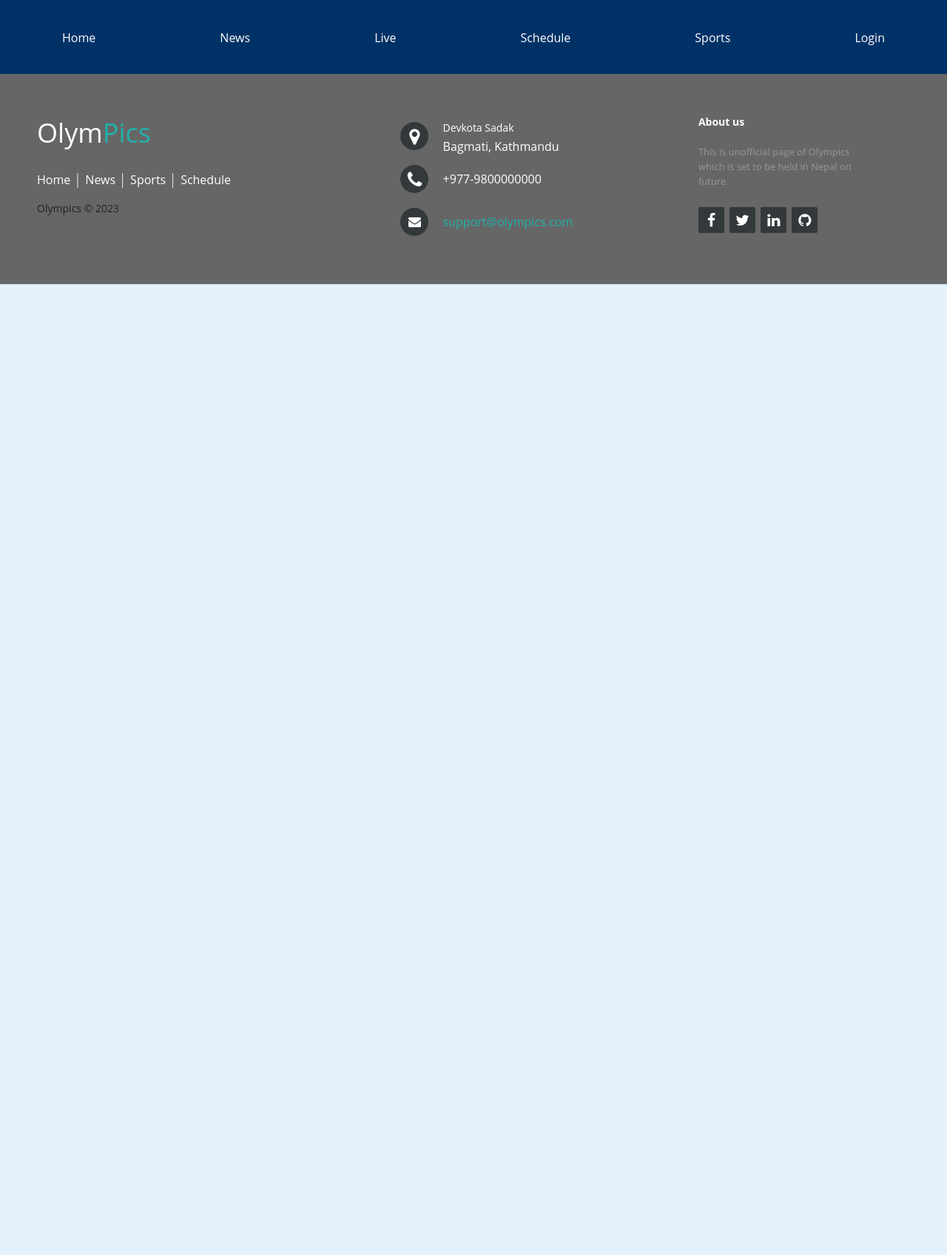
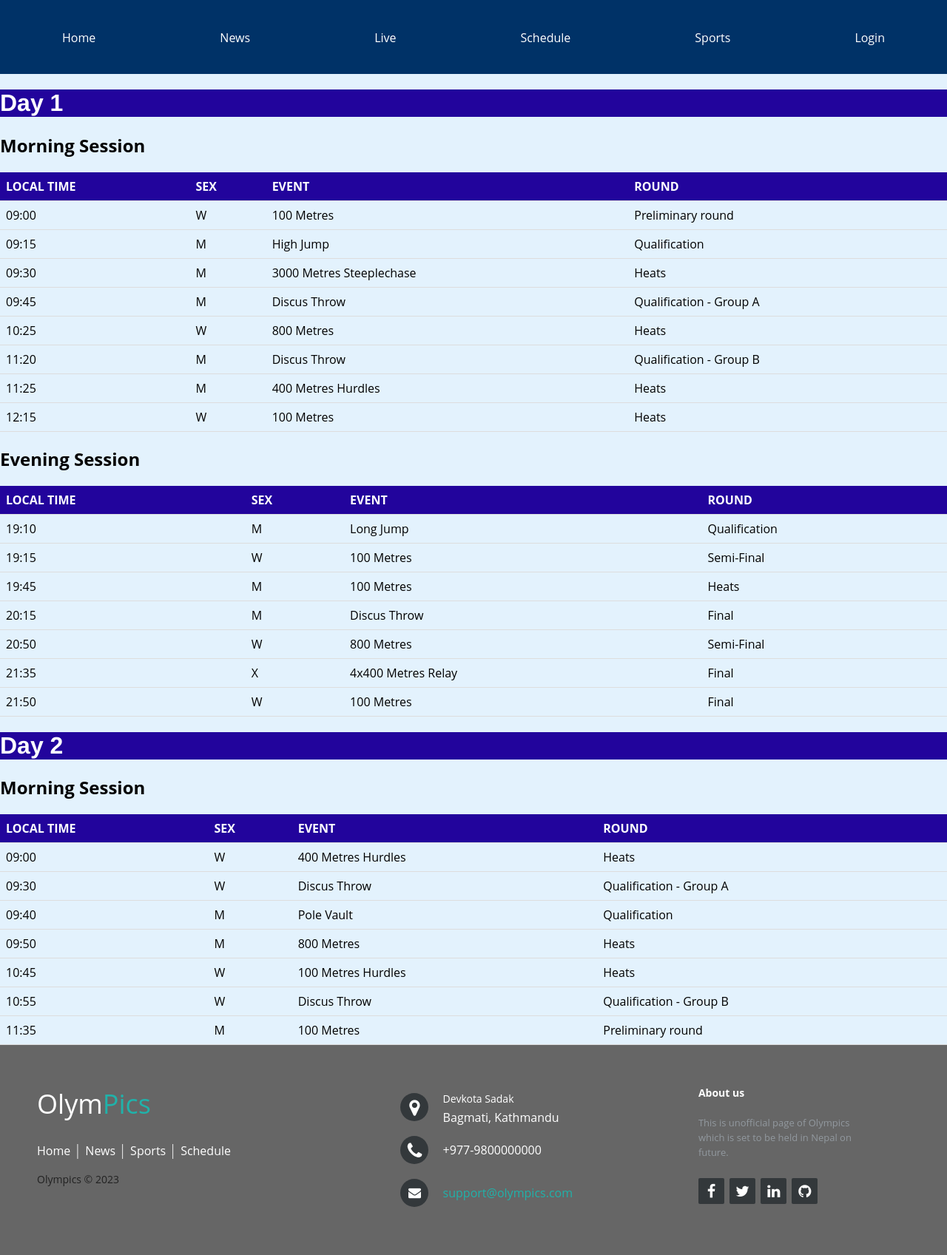
Before and after one commit to shreejal1/olympics, a PHP site: page /schedule.php in a window 1280 px wide. Shown: the whole page at 74% size. Before the commit the page ends 385 px from the top, so only its background shows below. Run offline with PHP 8.4, Linux system fonts and the light colour scheme.

Commit message:
maximnum work completed, some parts of secondary and final touch remain

```diff
--- a/schedule.php
+++ b/schedule.php
@@ -3,7 +3,173 @@ require('header.php');
 // echo $_SESSION['id'];
 ?>
 
+<h1 style="background-color: #22049c; color: #ffffff; font-family: helvetica">Day 1</h1>
 
+    <h2>Morning Session</h2>
+
+    <table>
+        <tr>
+            <th style="color: #ffffff;">LOCAL TIME</th>
+            <th style="color: #ffffff;">SEX</th>
+            <th style="color: #ffffff;">EVENT</th>
+            <th style="color: #ffffff;">ROUND</th>
+        </tr>
+        <tr>
+            <td>09:00</td>
+            <td>W</td>
+            <td>100 Metres</td>
+            <td>Preliminary round</td>
+        </tr>
+        <tr>
+            <td>09:15</td>
+            <td>M</td>
+            <td>High Jump</td>
+            <td>Qualification</td>
+        </tr>
+        <tr>
+            <td>09:30</td>
+            <td>M</td>
+            <td>3000 Metres Steeplechase</td>
+            <td>Heats</td>
+        </tr>
+        <tr>
+            <td>09:45</td>
+            <td>M</td>
+            <td>Discus Throw</td>
+            <td>Qualification - Group A</td>
+        </tr>
+        <tr>
+            <td>10:25</td>
+            <td>W</td>
+            <td>800 Metres</td>
+            <td>Heats</td>
+        </tr>
+        <tr>
+            <td>11:20</td>
+            <td>M</td>
+            <td>Discus Throw</td>
+            <td>Qualification - Group B</td>
+        </tr>
+        <tr>
+            <td>11:25</td>
+            <td>M</td>
+            <td>400 Metres Hurdles</td>
+            <td>Heats</td>
+        </tr>
+        <tr>
+            <td>12:15</td>
+            <td>W</td>
+            <td>100 Metres</td>
+            <td>Heats</td>
+        </tr>
+    </table>
+
+    <h2>Evening Session</h2>
+
+    <table>
+        <tr>
+            <th style="color: #ffffff;">LOCAL TIME</th>
+            <th style="color: #ffffff;">SEX</th>
+            <th style="color: #ffffff;">EVENT</th>
+            <th style="color: #ffffff;">ROUND</th>
+        </tr>
+        <tr>
+            <td>19:10</td>
+            <td>M</td>
+            <td>Long Jump</td>
+            <td>Qualification</td>
+        </tr>
+        <tr>
+            <td>19:15</td>
+            <td>W</td>
+            <td>100 Metres</td>
+            <td>Semi-Final</td>
+        </tr>
+        <tr>
+            <td>19:45</td>
+            <td>M</td>
+            <td>100 Metres</td>
+            <td>Heats</td>
+        </tr>
+        <tr>
+            <td>20:15</td>
+            <td>M</td>
+            <td>Discus Throw</td>
+            <td>Final</td>
+        </tr>
+        <tr>
+            <td>20:50</td>
+            <td>W</td>
+            <td>800 Metres</td>
+            <td>Semi-Final</td>
+        </tr>
+        <tr>
+            <td>21:35</td>
+            <td>X</td>
+            <td>4x400 Metres Relay</td>
+            <td>Final</td>
+        </tr>
+        <tr>
+            <td>21:50</td>
+            <td>W</td>
+            <td>100 Metres</td>
+            <td>Final</td>
+        </tr>
+    </table>
+    <h1 style="background-color: #22049c; color: #ffffff; font-family: helvetica">Day 2</h1>
+
+    <h2>Morning Session</h2>
+
+    <table>
+        <tr>
+            <th style="color: #ffffff;">LOCAL TIME</th>
+            <th style="color: #ffffff;">SEX</th>
+            <th style="color: #ffffff;">EVENT</th>
+            <th style="color: #ffffff;">ROUND</th>
+        </tr>
+        <tr>
+            <td>09:00</td>
+            <td>W</td>
+            <td>400 Metres Hurdles</td>
+            <td>Heats</td>
+        </tr>
+        <tr>
+            <td>09:30</td>
+            <td>W</td>
+            <td>Discus Throw</td>
+            <td>Qualification - Group A</td>
+        </tr>
+        <tr>
+            <td>09:40</td>
+            <td>M</td>
+            <td>Pole Vault</td>
+            <td>Qualification</td>
+        </tr>
+        <tr>
+            <td>09:50</td>
+            <td>M</td>
+            <td>800 Metres</td>
+            <td>Heats</td>
+        </tr>
+        <tr>
+            <td>10:45</td>
+            <td>W</td>
+            <td>100 Metres Hurdles</td>
+            <td>Heats</td>
+        </tr>
+        <tr>
+            <td>10:55</td>
+            <td>W</td>
+            <td>Discus Throw</td>
+            <td>Qualification - Group B</td>
+        </tr>
+        <tr>
+            <td>11:35</td>
+            <td>M</td>
+            <td>100 Metres</td>
+            <td>Preliminary round</td>
+        </tr>
+    </table>
 
 <?php
 require('footer.php');
--- a/style.css
+++ b/style.css
@@ -401,3 +401,18 @@ h3 .home-heading {
   width: 100%;
   height: 100%;
 }
+ /* for table */
+ table {
+  border-collapse: collapse;
+  width: 100%;
+}
+
+th, td {
+  padding: 8px;
+  text-align: left;
+  border-bottom: 1px solid #ddd;
+}
+
+th {
+  background-color: #22049c;
+}
```
Also changed, not shown: news.php (+5 -2 lines), video.php (+48 -0 lines).
